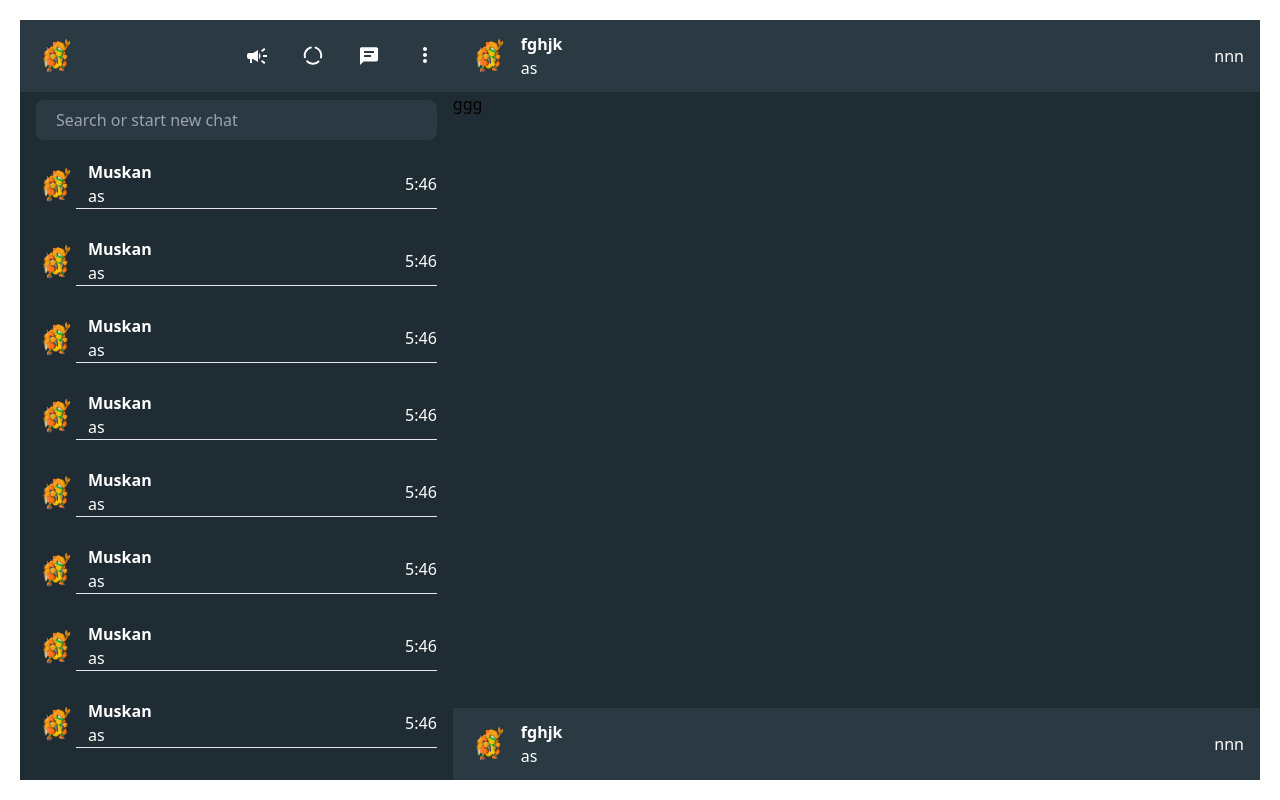
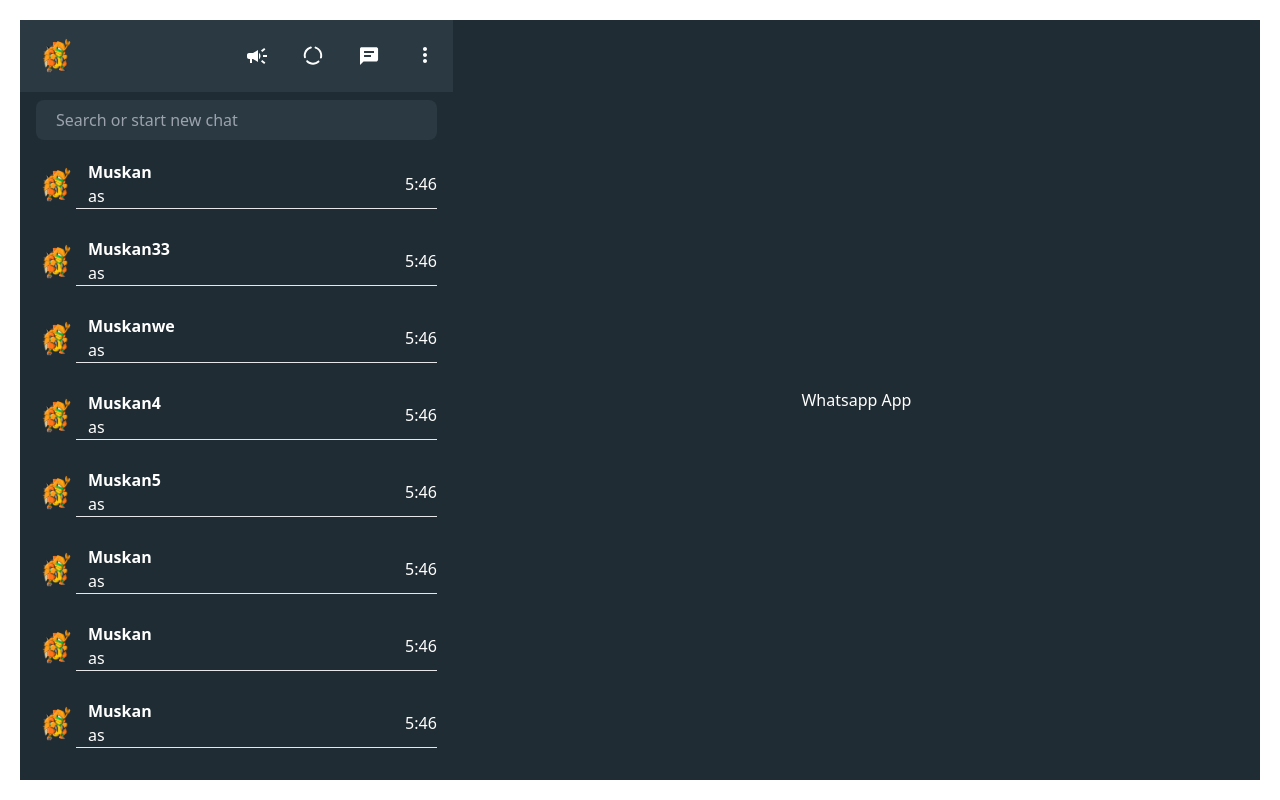
Before and after one commit to muskan123-abc/social-site, a React (Create React App) app: page / in a window 1280 px wide. Built offline with nearby package versions, Linux system fonts and the light colour scheme.

Commit message:
add  non block

```diff
--- a/src/component/common/Helper.jsx
+++ b/src/component/common/Helper.jsx
@@ -7,22 +7,22 @@
   },
   {
     image: UserImg,
-    name: "Muskan",
+    name: "Muskan33",
     time: "5:46",
   },
   {
     image: UserImg,
-    name: "Muskan",
+    name: "Muskanwe",
     time: "5:46",
   },
   {
     image: UserImg,
-    name: "Muskan",
+    name: "Muskan4",
     time: "5:46",
   },
   {
     image: UserImg,
-    name: "Muskan",
+    name: "Muskan5",
     time: "5:46",
   },
   {
--- a/src/component/provider/ChatProvider.jsx
+++ b/src/component/provider/ChatProvider.jsx
@@ -7,13 +7,19 @@
 }
 export default function UserChatProvider({ children }) {
   const [userInputValue, setUserInputValue] = useState("");
+  const [userclickValue, setUserClickValue] = useState(false);
+  const [userData, setUserData] = useState({});
   const value = {
     setUserInputValue,
-    userInputValue
-};
-return(
+    userInputValue,
+    setUserClickValue,
+    userclickValue,
+    setUserData,
+    userData
+  };
+  return (
     <ChatProviderContext.Provider value={value}>
-        {children}
+      {children}
     </ChatProviderContext.Provider>
-)
+  );
 }
--- a/src/component/userview/UserChat.jsx
+++ b/src/component/userview/UserChat.jsx
@@ -1,18 +1,28 @@
 import React from "react";
 import UserViewHeader from "./UserViewHeader";
 import UserViewFooter from "./UserViewFooter";
+import { useChatProvider } from "../provider/ChatProvider";
 
 const UserChat = () => {
+  const { userclickValue,userData } = useChatProvider();
   return (
-    <div className="bg-dark w-full relative ">
+    <div className="bg-dark w-full relative  sm:block hidden">
+      {userclickValue ? (
+        <>
           <div className="flex items-center">
-        <UserViewHeader />
-        {/* <div className='text-center w-full text-white '> Whatsapp App</div> */}
+            <UserViewHeader userData={userData} />
           </div>
           <div className="chat_height overflow-auto">
             <p>ggg</p>
           </div>
           <UserViewFooter />
+        </>
+      ) : (
+        <div className="flex items-center justify-center w-full text-white h-full">
+          <p>Whatsapp App</p>
+        </div>
+      )}
+      {/**/}
     </div>
   );
 };
--- a/src/component/userview/UserTab.jsx
+++ b/src/component/userview/UserTab.jsx
@@ -2,16 +2,29 @@
 import TabHeader from "./TabHeader";
 import SearchHeader from "./SearchHeader";
 import { TabData } from "../common/Helper";
+import { useChatProvider } from "../provider/ChatProvider";
 
 const UserTab = () => {
+  const {  setUserClickValue, setUserData } =
+    useChatProvider();
+
+  const tabHandler = (value) => {
+    setUserClickValue(true);
+    setUserData(value);
+  };
+
   return (
-    <div className="w-[665px] h-full bg-dark overflow-hidden ">
+    <div className="md:w-[665px] w-full h-full bg-dark overflow-hidden ">
       <TabHeader />
       <SearchHeader />
-      <div className="overflow-auto sidebar_chat  h-full    ">
+      <div className="overflow-auto sidebar_chat  h-full">
         {TabData.map((value, i) => {
           return (
-            <div className="mt-3 px-4 py-2" key={i}>
+            <div
+              className="mt-3 px-4 py-2 cursor-pointer"
+              onClick={() => tabHandler(value)}
+              key={i}
+            >
               <div className="flex items-center ">
                 <img
                   className="w-[40px] h-[40px] rounded-[50%]"
--- a/src/component/userview/UserViewHeader.jsx
+++ b/src/component/userview/UserViewHeader.jsx
@@ -1,6 +1,7 @@
 import React from "react";
 import UserImage from "../../assets/img/user.png";
-const UserViewHeader = () => {
+import { DotsIcon } from "../common/Icons";
+const UserViewHeader = ({ userData }) => {
   return (
     <div className="bg-light_black w-full ">
       <div className=" px-4 py-3">
@@ -12,11 +13,11 @@
           />
           <div className="flex items-center justify-between w-full ">
             <div>
-              <h2 className="pl-3 text-white font-semibold">fghjk</h2>
+              <h2 className="pl-3 text-white font-semibold">{userData.name}</h2>
               <p className="pl-3 text-white">as</p>
             </div>
             <div>
-              <p className="pl-3 text-white font-thin">nnn</p>
+              <DotsIcon />
             </div>
           </div>
         </div>
```
Lines whose indentation alone changed are shown as unchanged.
